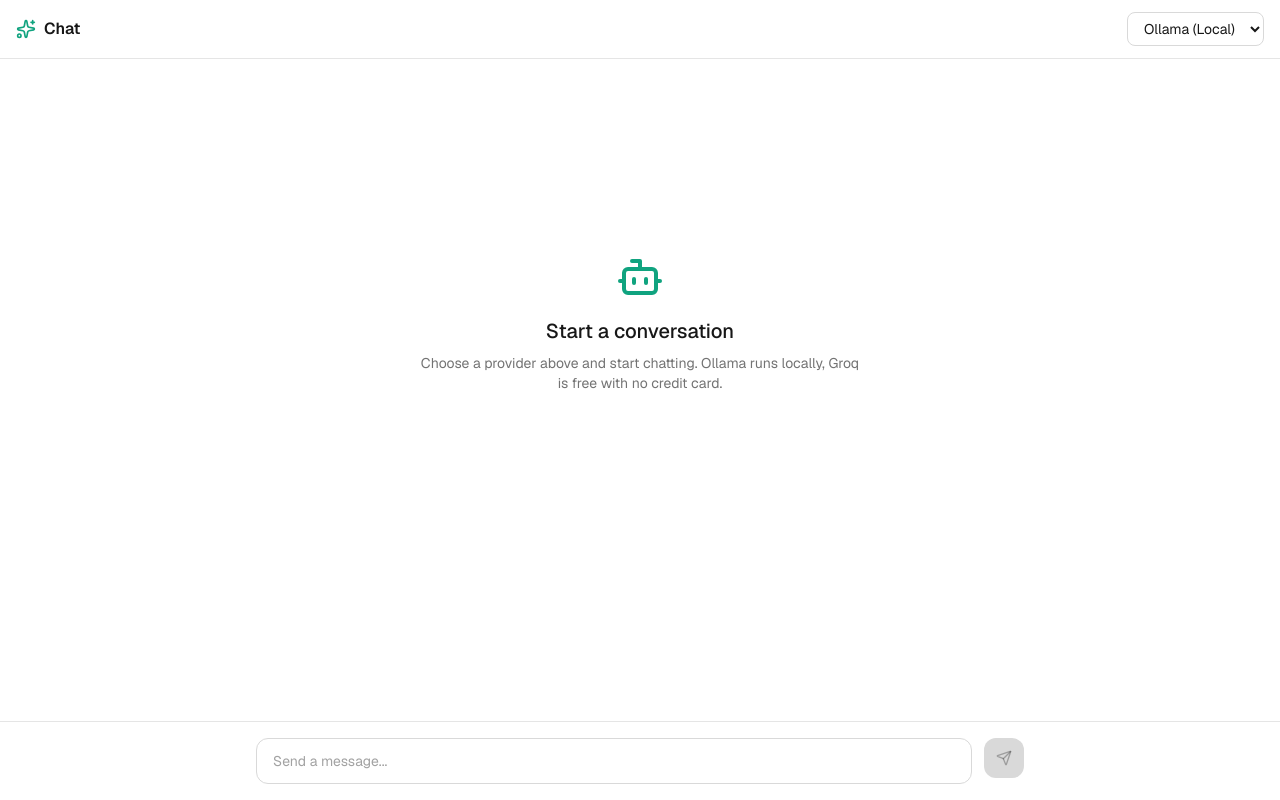
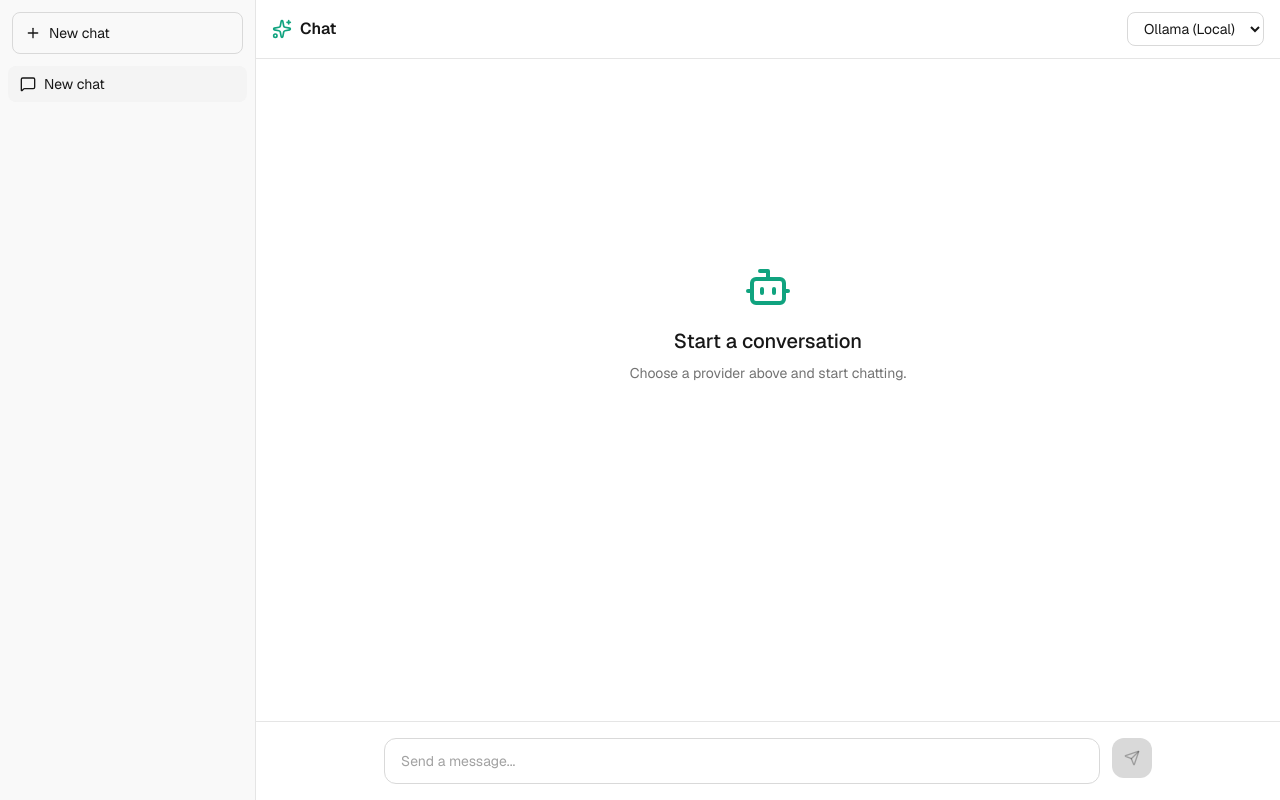
Before and after one commit to shreyashp47/chatgpt-analysis, a Next.js app: page / in a window 1280 px wide. Built offline with nearby package versions, Linux system fonts and the light colour scheme.

Commit message:
Phase 3: Zustand store with LocalStorage persistence, sidebar, hooks

```diff
--- a/src/app/page.tsx
+++ b/src/app/page.tsx
@@ -2,12 +2,9 @@
 
 import { useState, useRef, useEffect } from 'react'
 import { cn } from '@/lib/utils'
-import { Send, Bot, User, Sparkles } from 'lucide-react'
-
-type Message = {
-  role: 'user' | 'assistant'
-  content: string
-}
+import { Send, Bot, User, Sparkles, MessageSquare, Trash2, Plus } from 'lucide-react'
+import { useChatStore } from '@/lib/store'
+import { useStreamResponse } from '@/hooks/useStreamResponse'
 
 const PROVIDERS = [
   { value: 'ollama', label: 'Ollama (Local)' },
@@ -17,71 +14,52 @@ const PROVIDERS = [
 ]
 
 export default function Home() {
-  const [messages, setMessages] = useState<Message[]>([])
   const [input, setInput] = useState('')
-  const [streaming, setStreaming] = useState(false)
   const [provider, setProvider] = useState('ollama')
   const [error, setError] = useState('')
   const bottomRef = useRef<HTMLDivElement>(null)
   const inputRef = useRef<HTMLTextAreaElement>(null)
 
+  const conversations = useChatStore((s) => s.conversations)
+  const activeId = useChatStore((s) => s.activeId)
+  const streaming = useChatStore((s) => s.streaming)
+  const createConversation = useChatStore((s) => s.createConversation)
+  const deleteConversation = useChatStore((s) => s.deleteConversation)
+  const setActive = useChatStore((s) => s.setActive)
+
+  const { sendMessage } = useStreamResponse()
+  const activeConv = conversations.find((c) => c.id === activeId)
+
+  useEffect(() => {
+    if (!activeId && conversations.length === 0) {
+      createConversation()
+    }
+  }, [])
+
   useEffect(() => {
     bottomRef.current?.scrollIntoView({ behavior: 'smooth' })
-  }, [messages])
+  }, [activeConv?.messages])
 
-  async function handleSubmit(e?: React.FormEvent) {
+  useEffect(() => {
+    if (error) {
+      const t = setTimeout(() => setError(''), 5000)
+      return () => clearTimeout(t)
+    }
+  }, [error])
+
+  function handleSubmit(e?: React.FormEvent) {
     e?.preventDefault()
     if (!input.trim() || streaming) return
 
-    const userMsg: Message = { role: 'user', content: input.trim() }
-    const updated = [...messages, userMsg]
-    setMessages(updated)
-    setInput('')
-    setStreaming(true)
-    setError('')
-
-    const assistantMsg: Message = { role: 'assistant', content: '' }
-    setMessages(prev => [...prev, assistantMsg])
-
-    try {
-      const res = await fetch('/api/chat', {
-        method: 'POST',
-        headers: { 'Content-Type': 'application/json' },
-        body: JSON.stringify({
-          messages: updated.map(m => ({ role: m.role, content: m.content })),
-          provider,
-        }),
-      })
-
-      if (!res.ok) {
-        throw new Error(await res.text())
+    let convId = activeId
+    if (!convId) {
+      convId = createConversation()
     }
 
-      const reader = res.body?.getReader()
-      if (!reader) throw new Error('No response body')
-
-      const decoder = new TextDecoder()
-      while (true) {
-        const { done, value } = await reader.read()
-        if (done) break
-        const text = decoder.decode(value, { stream: true })
-        setMessages(prev => {
-          const copy = [...prev]
-          copy[copy.length - 1] = {
-            ...copy[copy.length - 1],
-            content: copy[copy.length - 1].content + text,
-          }
-          return copy
-        })
-      }
-    } catch (err) {
-      const msg = err instanceof Error ? err.message : 'Something went wrong'
-      setError(msg)
-      setMessages(prev => prev.slice(0, -1))
-    } finally {
-      setStreaming(false)
-      inputRef.current?.focus()
-    }
+    const text = input.trim()
+    setInput('')
+    setError('')
+    sendMessage(convId, text, provider)
   }
 
   function handleKeyDown(e: React.KeyboardEvent) {
@@ -91,8 +69,50 @@ export default function Home() {
     }
   }
 
+  function handleNewChat() {
+    createConversation()
+    setInput('')
+    setError('')
+  }
+
   return (
-    <div className="flex flex-col h-dvh bg-[var(--background)]">
+    <div className="flex h-dvh bg-[var(--background)]">
+      <aside className="hidden md:flex flex-col w-64 bg-[var(--sidebar)] border-r border-[var(--sidebar-border)]">
+        <div className="p-3">
+          <button
+            onClick={handleNewChat}
+            className="flex items-center gap-2 w-full rounded-lg border border-[var(--chat-input-border)] px-3 py-2.5 text-sm text-[var(--foreground)] hover:bg-[var(--message-user)] transition-colors"
+          >
+            <Plus className="w-4 h-4" />
+            New chat
+          </button>
+        </div>
+        <div className="flex-1 overflow-y-auto px-2 pb-2 space-y-0.5">
+          {conversations.map((conv) => (
+            <button
+              key={conv.id}
+              onClick={() => setActive(conv.id)}
+              className={cn(
+                'flex items-center gap-2 w-full rounded-lg px-3 py-2 text-sm text-left transition-colors group',
+                conv.id === activeId
+                  ? 'bg-[var(--message-user)] text-[var(--foreground)]'
+                  : 'text-[var(--foreground)]/70 hover:bg-[var(--message-user)] hover:text-[var(--foreground)]'
+              )}
+            >
+              <MessageSquare className="w-4 h-4 shrink-0" />
+              <span className="truncate flex-1">{conv.title}</span>
+              <button
+                onClick={(e) => { e.stopPropagation(); deleteConversation(conv.id) }}
+                className="opacity-0 group-hover:opacity-100 p-0.5 rounded hover:bg-black/10 dark:hover:bg-white/10 transition-opacity"
+              >
+                <Trash2 className="w-3.5 h-3.5" />
+              </button>
+            </button>
+          ))}
+        </div>
+      </aside>
+
+      <div className="flex flex-col flex-1 min-w-0">
         <header className="flex items-center justify-between px-4 py-3 border-b border-[var(--sidebar-border)] shrink-0">
           <div className="flex items-center gap-2">
             <Sparkles className="w-5 h-5 text-[var(--accent)]" />
@@ -111,22 +131,21 @@ export default function Home() {
 
         <div className="flex-1 overflow-y-auto px-4 py-6">
           <div className="max-w-3xl mx-auto space-y-4">
-          {messages.length === 0 && !streaming && (
+            {(!activeConv || activeConv.messages.length === 0) && (
               <div className="flex flex-col items-center justify-center h-full min-h-[60vh] text-center">
                 <Bot className="w-12 h-12 text-[var(--accent)] mb-4" />
                 <h2 className="text-xl font-medium text-[var(--foreground)] mb-2">
                   Start a conversation
                 </h2>
                 <p className="text-sm text-[var(--foreground)] opacity-60 max-w-md">
-                Choose a provider above and start chatting. Ollama runs locally,
-                Groq is free with no credit card.
+                  Choose a provider above and start chatting.
                 </p>
               </div>
             )}
 
-          {messages.map((msg, i) => (
+            {activeConv?.messages.map((msg) => (
               <div
-              key={i}
+                key={msg.id}
                 className={cn(
                   'flex gap-3',
                   msg.role === 'user' ? 'justify-end' : 'justify-start'
@@ -146,7 +165,7 @@ export default function Home() {
                   )}
                 >
                   {msg.content}
-                {i === messages.length - 1 && streaming && (
+                  {streaming && msg === activeConv.messages[activeConv.messages.length - 1] && (
                     <span className="inline-block w-2 h-4 bg-[var(--foreground)] ml-0.5 animate-pulse" />
                   )}
                 </div>
@@ -199,5 +218,6 @@ export default function Home() {
           </div>
         </form>
       </div>
+    </div>
   )
 }
--- /dev/null
+++ b/src/hooks/useConversations.ts
@@ -0,0 +1,23 @@
+import { useChatStore } from '@/lib/store'
+
+export function useConversations() {
+  const conversations = useChatStore((s) => s.conversations)
+  const activeId = useChatStore((s) => s.activeId)
+  const streaming = useChatStore((s) => s.streaming)
+
+  const createConversation = useChatStore((s) => s.createConversation)
+  const deleteConversation = useChatStore((s) => s.deleteConversation)
+  const setActive = useChatStore((s) => s.setActive)
+
+  const activeConversation = conversations.find((c) => c.id === activeId)
+
+  return {
+    conversations,
+    activeId,
+    activeConversation,
+    streaming,
+    createConversation,
+    deleteConversation,
+    setActive,
+  }
+}
--- /dev/null
+++ b/src/hooks/useStreamResponse.ts
@@ -0,0 +1,72 @@
+import { useChatStore } from '@/lib/store'
+import type { Message } from '@/types/conversation'
+
+function generateId() {
+  return crypto.randomUUID()
+}
+
+export function useStreamResponse() {
+  const addMessage = useChatStore((s) => s.addMessage)
+  const updateLastMessage = useChatStore((s) => s.updateLastMessage)
+  const setStreaming = useChatStore((s) => s.setStreaming)
+
+  async function sendMessage(conversationId: string, content: string, provider: string) {
+    const userMsg: Message = {
+      id: generateId(),
+      role: 'user',
+      content,
+      createdAt: Date.now(),
+    }
+    addMessage(conversationId, userMsg)
+
+    const assistantMsg: Message = {
+      id: generateId(),
+      role: 'assistant',
+      content: '',
+      createdAt: Date.now(),
+    }
+    addMessage(conversationId, assistantMsg)
+
+    setStreaming(true)
+
+    try {
+      const conversation = useChatStore.getState().conversations.find((c) => c.id === conversationId)
+      const apiMessages = (conversation?.messages ?? []).map((m) => ({
+        role: m.role,
+        content: m.content,
+      }))
+
+      const res = await fetch('/api/chat', {
+        method: 'POST',
+        headers: { 'Content-Type': 'application/json' },
+        body: JSON.stringify({ messages: apiMessages, provider }),
+      })
+
+      if (!res.ok) {
+        const text = await res.text()
+        throw new Error(text || `API error: ${res.status}`)
+      }
+
+      const reader = res.body?.getReader()
+      if (!reader) throw new Error('No response body')
+
+      const decoder = new TextDecoder()
+      let fullContent = ''
+
+      while (true) {
+        const { done, value } = await reader.read()
+        if (done) break
+        const text = decoder.decode(value, { stream: true })
+        fullContent += text
+        updateLastMessage(conversationId, fullContent)
+      }
+    } catch (err) {
+      const message = err instanceof Error ? err.message : 'Something went wrong'
+      updateLastMessage(conversationId, `Error: ${message}`)
+    } finally {
+      setStreaming(false)
+    }
+  }
+
+  return { sendMessage }
+}
--- /dev/null
+++ b/src/lib/store.ts
@@ -0,0 +1,102 @@
+import { create } from 'zustand'
+import { persist } from 'zustand/middleware'
+import type { Conversation, Message } from '@/types/conversation'
+
+function generateId() {
+  return crypto.randomUUID()
+}
+
+interface ChatState {
+  conversations: Conversation[]
+  activeId: string | null
+  streaming: boolean
+
+  createConversation: () => string
+  deleteConversation: (id: string) => void
+  setActive: (id: string | null) => void
+  addMessage: (conversationId: string, message: Message) => void
+  updateLastMessage: (conversationId: string, content: string) => void
+  setStreaming: (streaming: boolean) => void
+  getActiveConversation: () => Conversation | undefined
+}
+
+export const useChatStore = create<ChatState>()(
+  persist(
+    (set, get) => ({
+      conversations: [],
+      activeId: null,
+      streaming: false,
+
+      createConversation: () => {
+        const id = generateId()
+        const now = Date.now()
+        const conv: Conversation = {
+          id,
+          title: 'New chat',
+          messages: [],
+          createdAt: now,
+          updatedAt: now,
+        }
+        set((state) => ({
+          conversations: [conv, ...state.conversations],
+          activeId: id,
+        }))
+        return id
+      },
+
+      deleteConversation: (id) => {
+        set((state) => ({
+          conversations: state.conversations.filter((c) => c.id !== id),
+          activeId:
+            state.activeId === id
+              ? state.conversations.find((c) => c.id !== id)?.id ?? null
+              : state.activeId,
+        }))
+      },
+
+      setActive: (id) => set({ activeId: id }),
+
+      addMessage: (conversationId, message) => {
+        set((state) => ({
+          conversations: state.conversations.map((c) =>
+            c.id !== conversationId
+              ? c
+              : {
+                  ...c,
+                  messages: [...c.messages, message],
+                  updatedAt: Date.now(),
+                  title:
+                    c.title === 'New chat' && message.role === 'user'
+                      ? message.content.slice(0, 60)
+                      : c.title,
+                }
+          ),
+        }))
+      },
+
+      updateLastMessage: (conversationId, content) => {
+        set((state) => ({
+          conversations: state.conversations.map((c) =>
+            c.id !== conversationId
+              ? c
+              : {
+                  ...c,
+                  messages: c.messages.map((m, i) =>
+                    i === c.messages.length - 1 ? { ...m, content } : m
+                  ),
+                  updatedAt: Date.now(),
+                }
+          ),
+        }))
+      },
+
+      setStreaming: (streaming) => set({ streaming }),
+
+      getActiveConversation: () => {
+        const state = get()
+        return state.conversations.find((c) => c.id === state.activeId)
+      },
+    }),
+    { name: 'chat-store' }
+  )
+)
--- /dev/null
+++ b/src/types/conversation.ts
@@ -0,0 +1,14 @@
+export interface Message {
+  id: string
+  role: 'user' | 'assistant'
+  content: string
+  createdAt: number
+}
+
+export interface Conversation {
+  id: string
+  title: string
+  messages: Message[]
+  createdAt: number
+  updatedAt: number
+}
```
Lines whose indentation alone changed are shown as unchanged.
